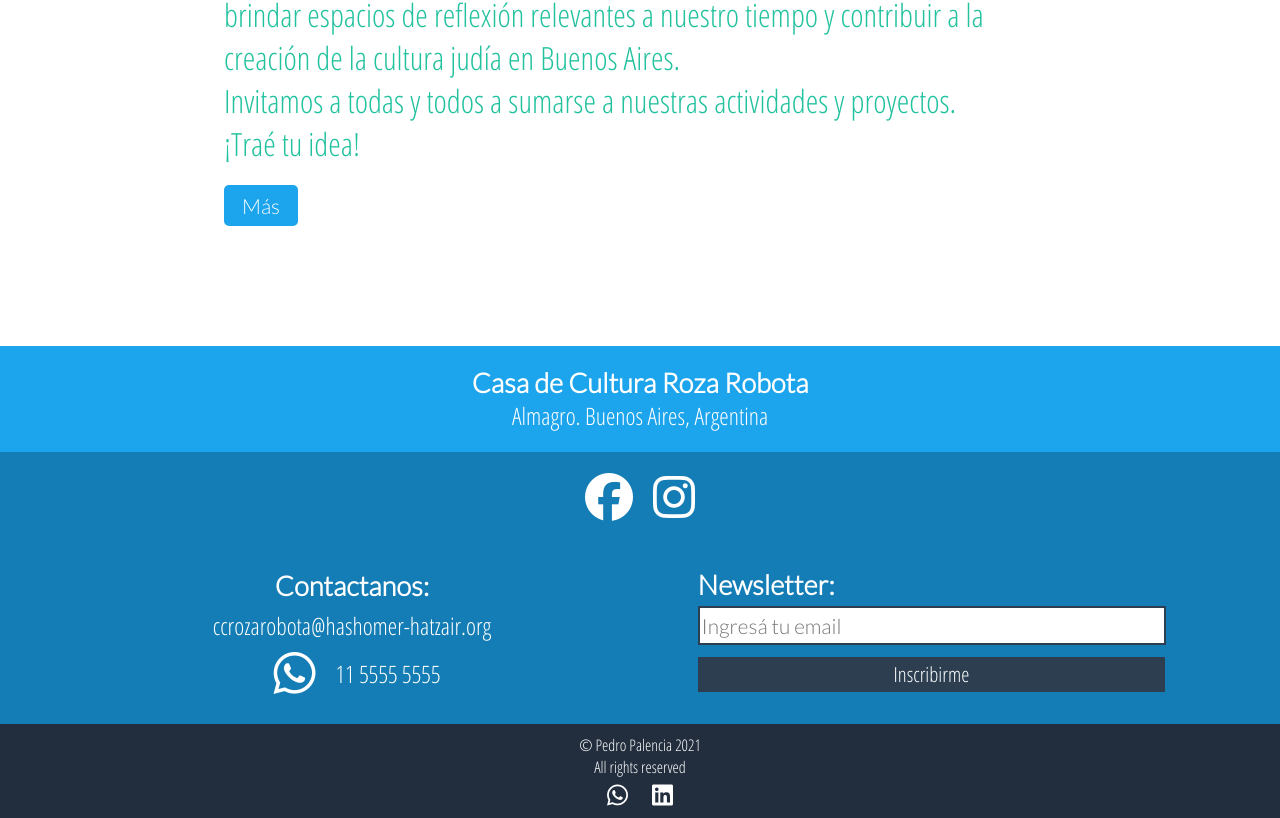
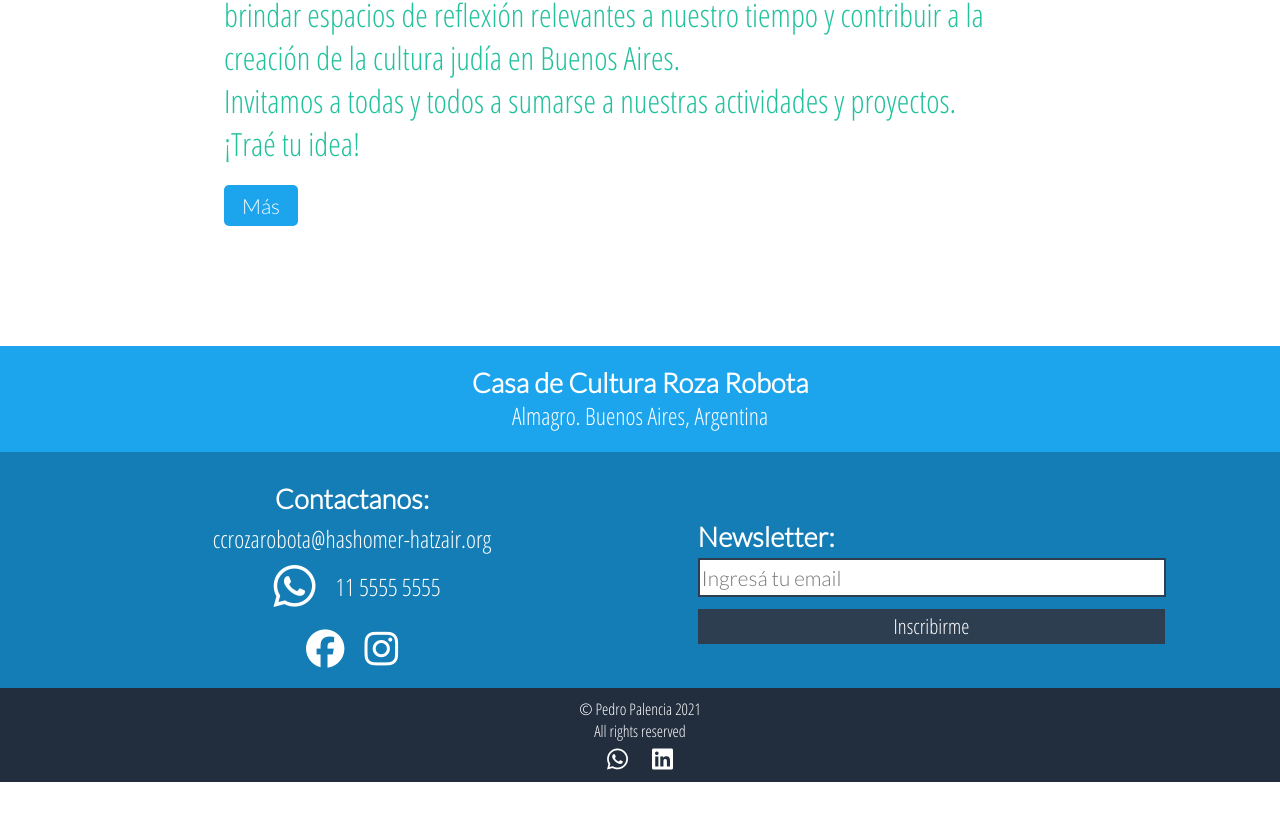
Before and after one commit to p3drop7/roza-robota, a website: page index.html in a window 1280 px wide. Shown: the part 1165-1983 px from the top of the page. After the commit the page ends 1947 px from the top, so only its background shows below. Drawn offline with nearby package versions, Linux system fonts and the light colour scheme.

Commit message:
se agregan rrss al contacto

```diff
--- a/index.html
+++ b/index.html
@@ -108,6 +108,9 @@
 			</div>
 
 			<div class="footer__grid">
+
+				<!--
+
 				<div class="footer__area footer__area--redes">
 
 					<a href="https://www.facebook.com/CCRozaRobota/" target="_blank">
@@ -119,6 +122,7 @@
 					</a>
 
 				</div>
+				-->
 
 				<div class="footer__area footer__area--contacto">
 
@@ -127,6 +131,16 @@
 					<div class="">
 						<i class="fab fa-whatsapp"></i>
 						<p class="parrafo parrafo--footer">11 5555 5555</p>
+					</div>
+
+					<div class="footer__area--redes">
+						<a href="https://www.facebook.com/CCRozaRobota/" target="_blank">
+							<i class="fab fa-facebook"></i>
+						</a>
+
+						<a href="https://www.instagram.com/ccrozarobota/" target="_blank">
+							<i class="fab fa-instagram"></i>
+						</a>
 					</div>
 
 				</div>
--- a/scss/layout/_footer.scss
+++ b/scss/layout/_footer.scss
@@ -15,11 +15,11 @@ footer {
 
 .footer__grid {
 	width: 90%;
+	padding-top: 30px;
 	display: grid;
-	grid-template-rows: 1fr 1fr auto;
+	grid-template-rows: auto auto;
 	grid-template-columns: 90%;
 	grid-template-areas:
-		"redes"
 		"contacto"
 		"newsletter";
 	justify-content: center;
@@ -29,14 +29,6 @@ footer {
 .footer__area {
 	height: auto;
 	align-self: center;
-}
-
-.footer__area--redes {
-	grid-area: redes;
-	width: 60%;
-	display: flex;
-	flex-flow: row;
-	justify-content: center;
 }
 
 .footer__area--contacto {
@@ -56,6 +48,16 @@ footer {
 			padding-left: 10px;
 		}
 	}
+}
+
+.fa-whatsapp {
+	font-size: 0.7em;
+}
+
+.footer__area--redes {
+	justify-self: center;
+	padding: 20px 0px;
+	font-size: 0.8em;
 }
 
 .footer__area--newsletter {
@@ -96,10 +98,9 @@ footer {
 @media (min-width: 994px) {
 
 	.footer__grid {
-		grid-template-rows: 1fr 2fr;
+		grid-template-rows: auto;
 		grid-template-columns: 1fr 1fr;
 		grid-template-areas:
-			"redes redes"
 			"contacto newsletter";
 	}
 
@@ -114,10 +115,6 @@ footer {
 			align-items: inherit;
 		}
 	}
-
-	.footer__area--redes {
-		padding: 15px 0px;
-	}
 }
 
 .copyright div i {
```
Also changed, not shown: css/style.css.
